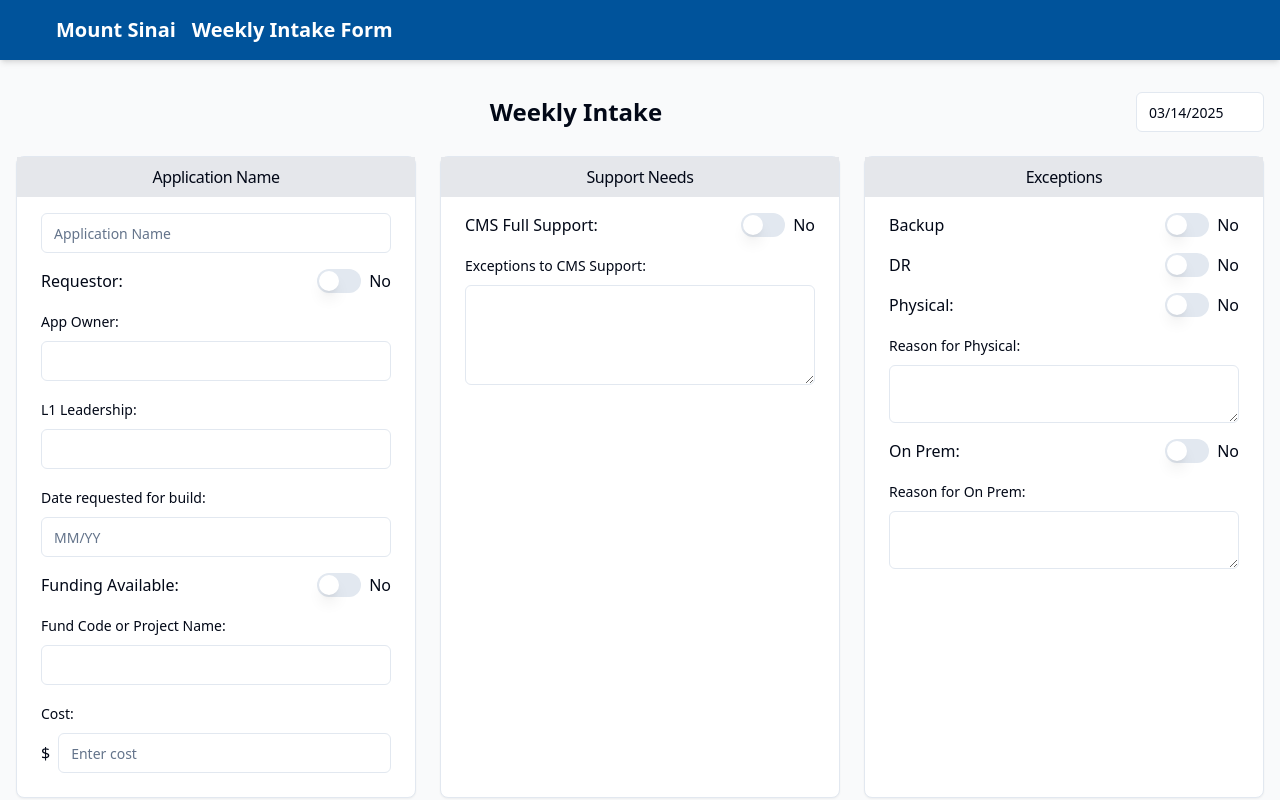
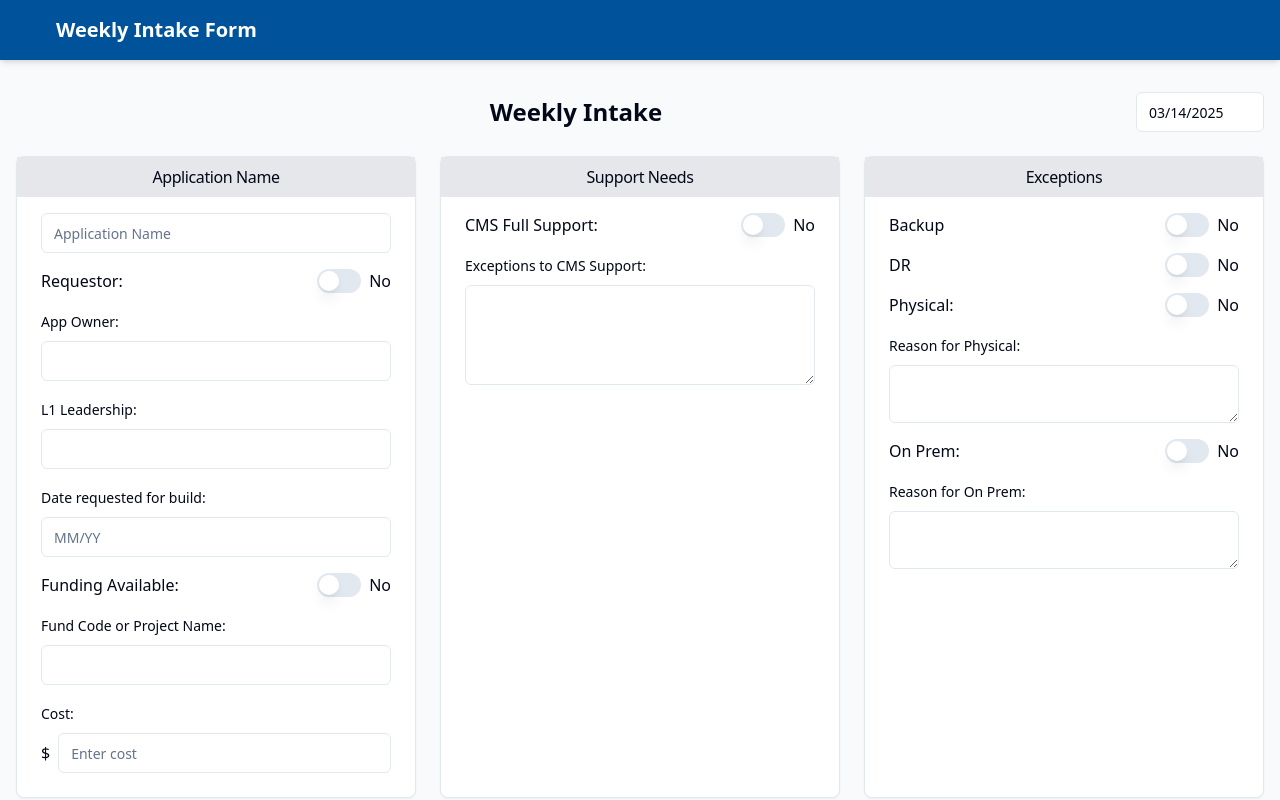
Before and after one commit to Jeevanhm/intake-form-g1, a React (Vite) app: page / in a window 1280 px wide. Shown: the top 800 px of the page. Built offline with nearby package versions, Linux system fonts and the light colour scheme.

Commit message:
Remove Mount Sinai
- Removed Mount Sinai.

```diff
--- a/src/pages/Index.tsx
+++ b/src/pages/Index.tsx
@@ -6,8 +6,7 @@ const Index = () => {
     <div className="min-h-screen bg-gray-50">
       <header className="w-full bg-[#00539B] py-4 px-6 shadow-md">
         <div className="container mx-auto flex items-center">
-          <h2 className="text-white text-xl font-bold">Mount Sinai</h2>
-          <h1 className="ml-4 text-white text-xl font-semibold">Weekly Intake Form</h1>
+          <h1 className="text-white text-xl font-semibold">Weekly Intake Form</h1>
         </div>
       </header>
       <WeeklyIntakeForm />
```
